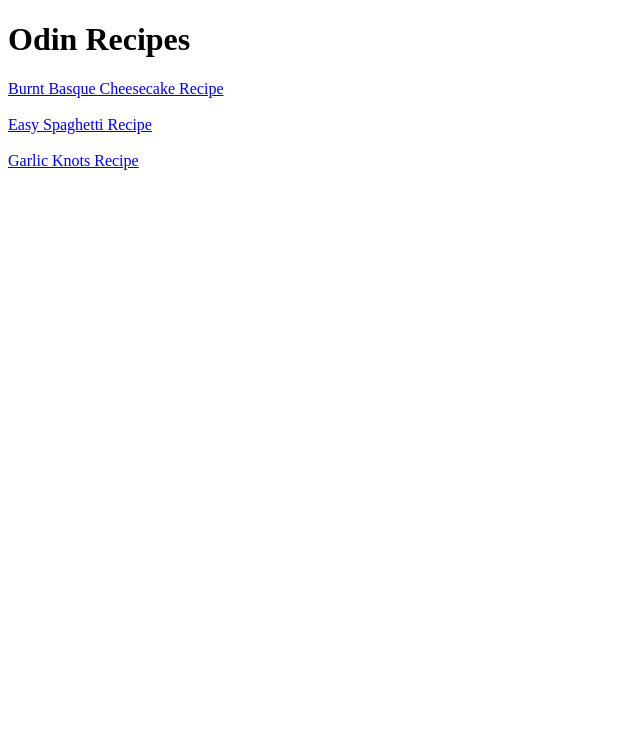
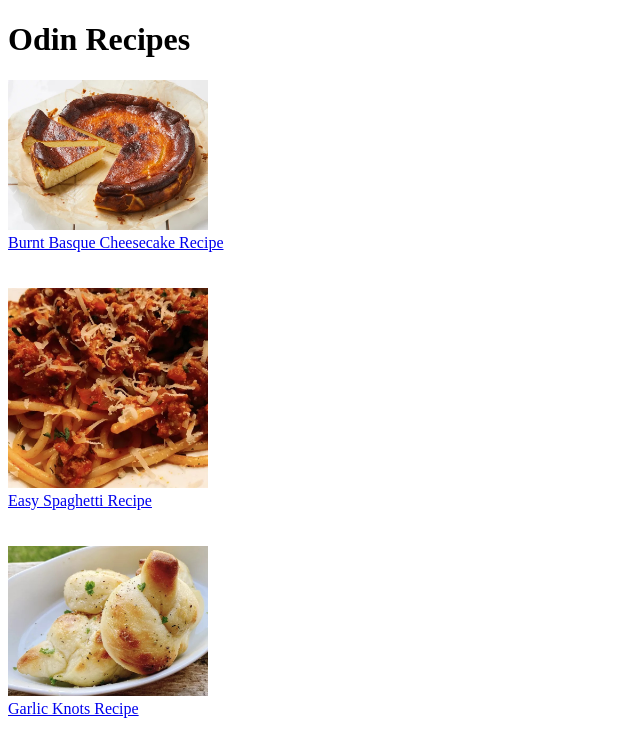
Before and after one commit to emart1516/odin-recipes, a plain HTML site: page index.html in a window 1280 px wide. Shown: the whole page, without its empty margins (0-640 px from the left). Drawn offline with Linux system fonts and the light colour scheme.

Commit message:
Update index.html page with recipe images
Updated the index.html page by adding images of the recipes.
This makes the page more appealing, and it makes viewers more likely
to want to click into a recipe if they see the tasty result. Also,
I added some spacing for aesthetics.

```diff
--- a/index.html
+++ b/index.html
@@ -8,10 +8,20 @@
   </head>
   <body>
     <h1>Odin Recipes</h1>
+    <img
+      src="./images/cheesecake.jpeg"
+      alt="Burnt basque cheesecake"
+      width="200px"
+    />
+    <br />
     <a href="./recipes/cheesecake.html">Burnt Basque Cheesecake Recipe</a>
-    <br /><br />
+    <br /><br /><br />
+    <img src="./images/spaghetti.jpeg" alt="Spaghetti" width="200px" />
+    <br />
     <a href="./recipes/spaghetti.html">Easy Spaghetti Recipe</a>
-    <br /><br />
+    <br /><br /><br />
+    <img src="./images/garlic-knots.jpg" alt="Garlic knots" width="200px" />
+    <br />
     <a href="./recipes/garlic-knots.html">Garlic Knots Recipe</a>
   </body>
 </html>
```
